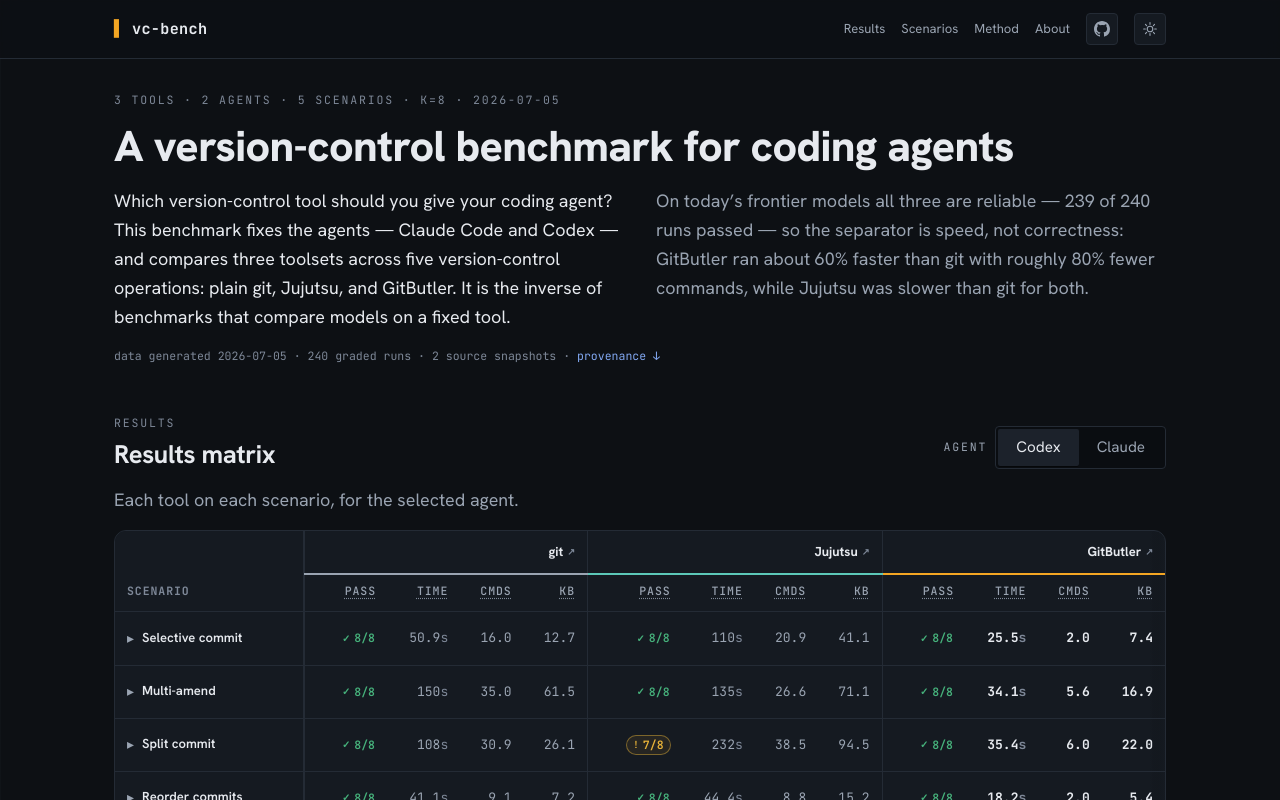
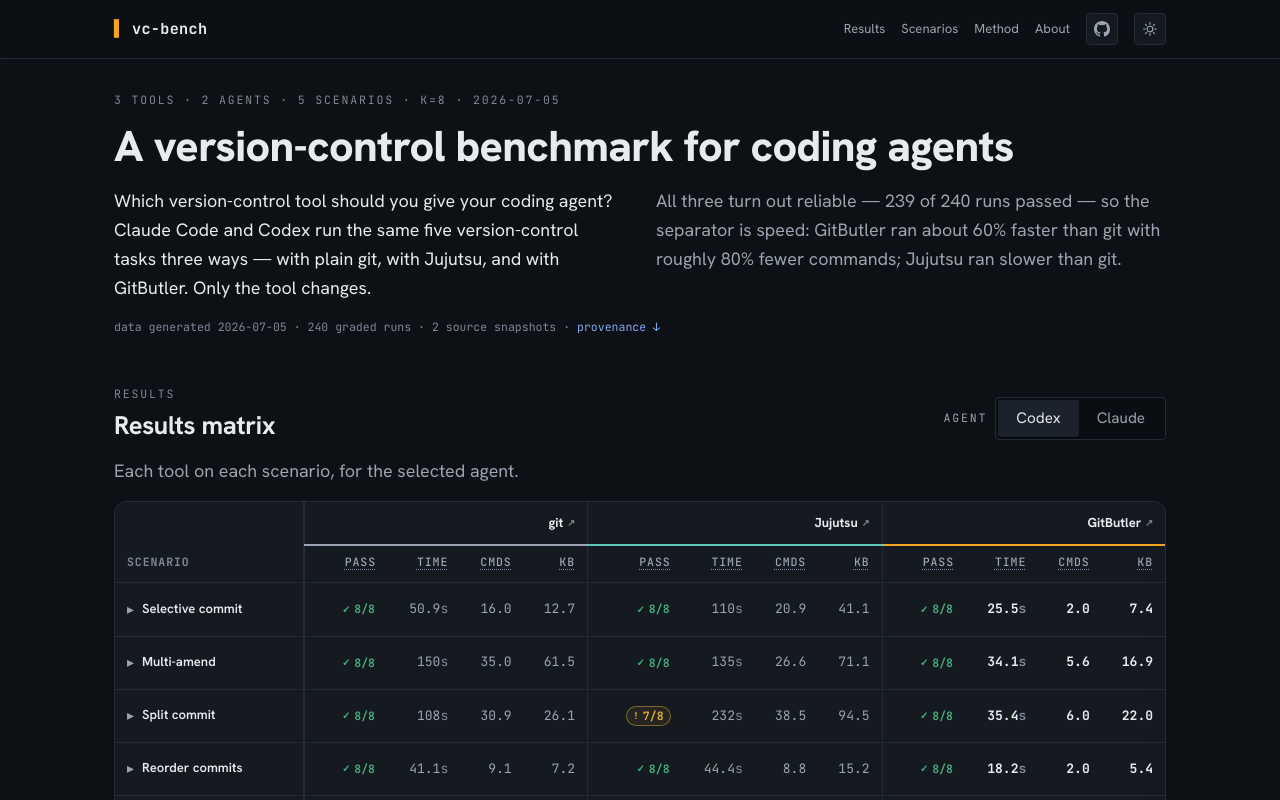
Before and after one commit to gitbutlerapp/version-control-bench, a Next.js app in the folder web/: page / in a window 1280 px wide. Shown: the top 800 px of the page. Built offline with nearby package versions, Linux system fonts and the light colour scheme.

Commit message:
Tighten the hero intro

```diff
--- a/web/app/content.ts
+++ b/web/app/content.ts
@@ -17,8 +17,8 @@
 export const HERO = {
   title: 'A version-control benchmark for coding agents',
   intro: [
-    'Which version-control tool should you give your coding agent? This benchmark fixes the agents — Claude Code and Codex — and compares three toolsets across five version-control operations: plain git, Jujutsu, and GitButler. It is the inverse of benchmarks that compare models on a fixed tool.',
-    'On today’s frontier models all three are reliable — 239 of 240 runs passed — so the separator is speed, not correctness: GitButler ran about 60% faster than git with roughly 80% fewer commands, while Jujutsu was slower than git for both.',
+    'Which version-control tool should you give your coding agent? Claude Code and Codex run the same five version-control tasks three ways — with plain git, with Jujutsu, and with GitButler. Only the tool changes.',
+    'All three turn out reliable — 239 of 240 runs passed — so the separator is speed: GitButler ran about 60% faster than git with roughly 80% fewer commands; Jujutsu ran slower than git.',
   ],
 };
 
```
